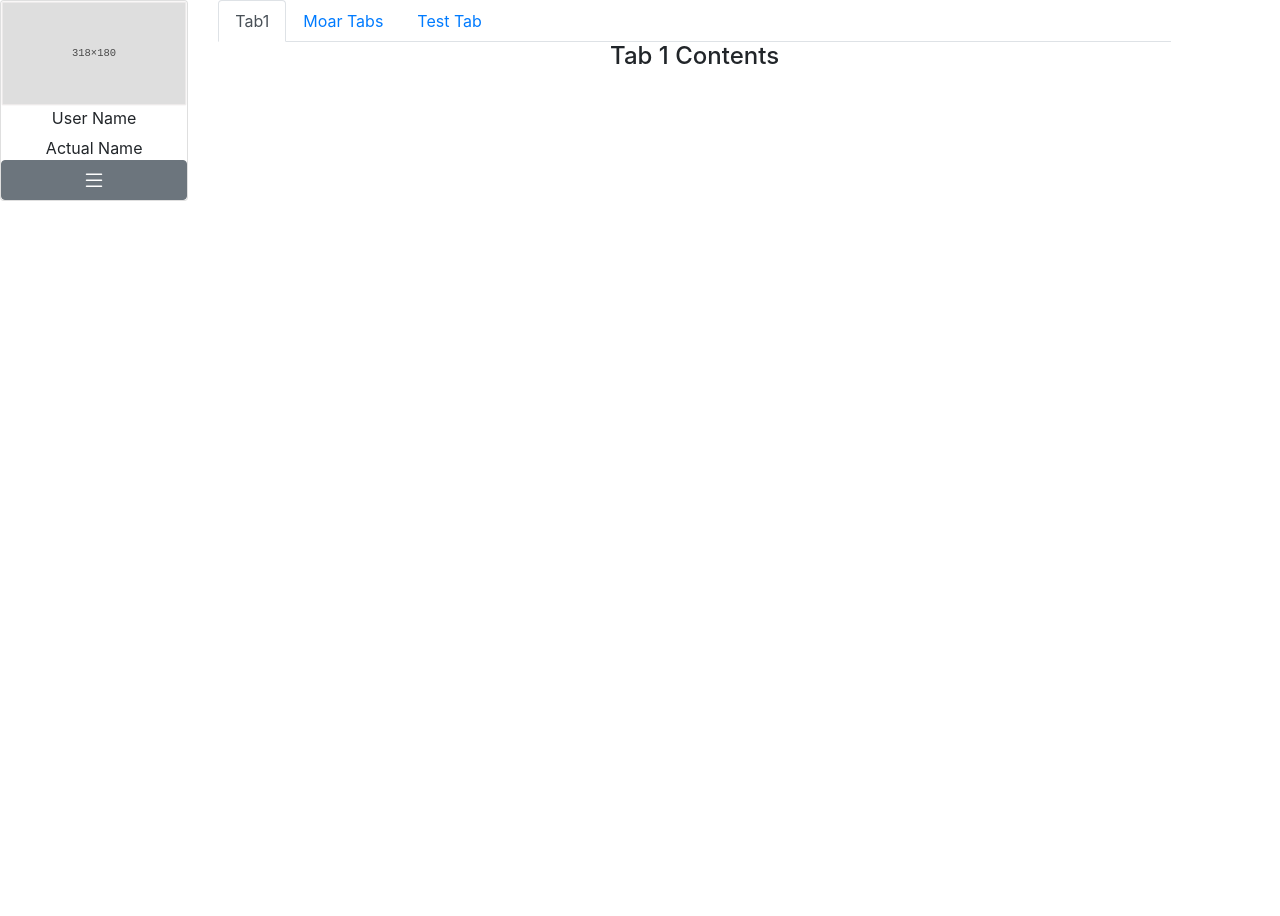
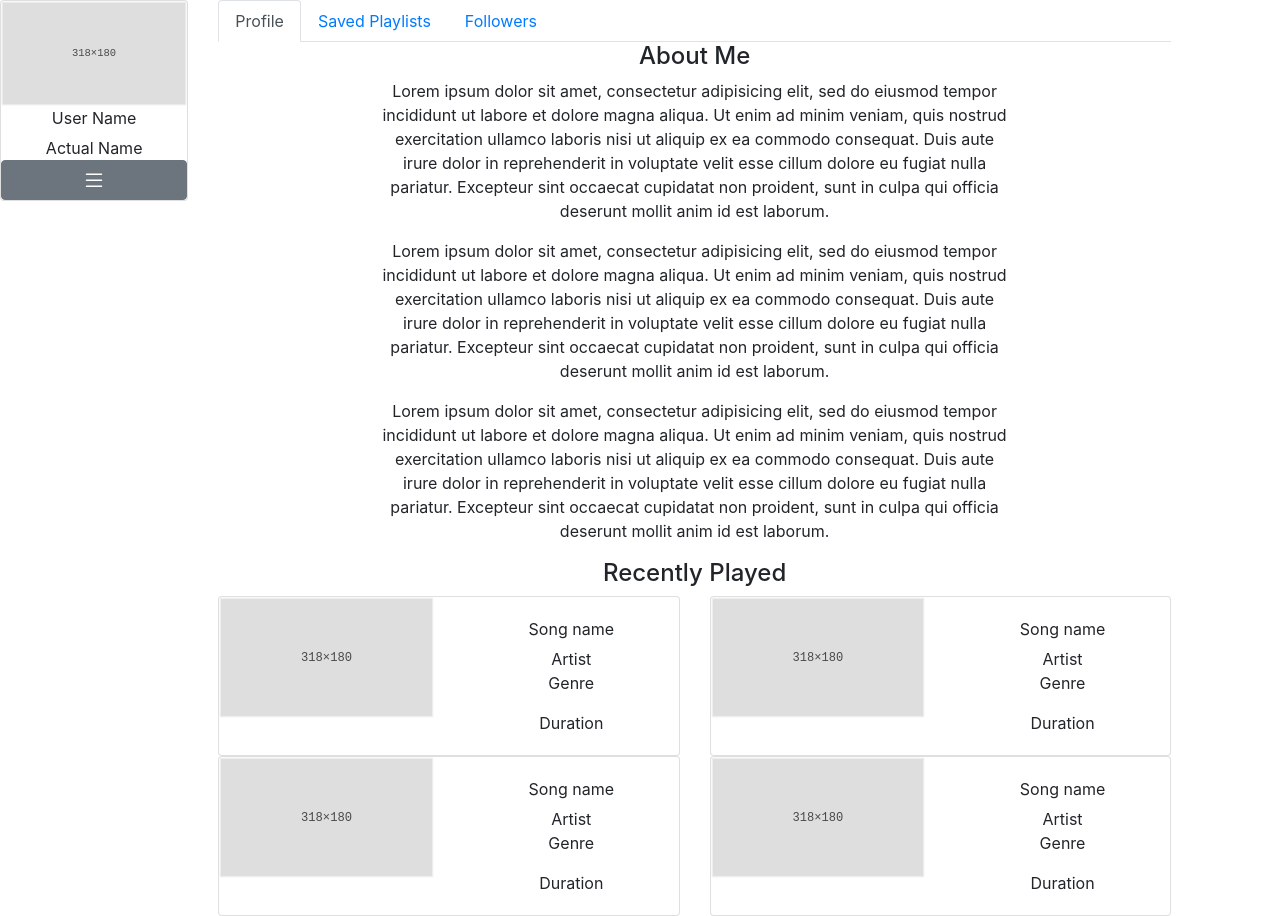
Before and after one commit to Build-Week-Spotify-Song-Suggester-4/front-end, a React (Create React App) app: page /1 in a window 1280 px wide. Before the commit the page ends 800 px from the top, so only its background shows below. Built offline with nearby package versions, Linux system fonts and the light colour scheme.

Commit message:
implemented profile and follower structure to user page

```diff
--- /dev/null
+++ b/src/components/ProfileCard.js
@@ -0,0 +1,34 @@
+import React from "react";
+import { Col, Card, CardBody, CardTitle, CardSubtitle, CardImg, ListGroup, ListGroupItem, Button, UncontrolledCollapse } from "reactstrap";
+const placeholder = require("../placeholder.svg");
+
+function UserCard(){
+	return(
+		<Col sm="2">
+	    		<Card>
+					<div>
+						<CardImg src={placeholder} />
+						<CardTitle>User Name</CardTitle>
+						<CardSubtitle>Actual Name</CardSubtitle>
+
+						<Button type="button" id="toggler" block>
+							<svg class="bi bi-list" width="1.5em" height="1.5em" viewBox="0 0 16 16" fill="currentColor" xmlns="http://www.w3.org/2000/svg">
+							  <path fill-rule="evenodd" d="M2.5 11.5A.5.5 0 0 1 3 11h10a.5.5 0 0 1 0 1H3a.5.5 0 0 1-.5-.5zm0-4A.5.5 0 0 1 3 7h10a.5.5 0 0 1 0 1H3a.5.5 0 0 1-.5-.5zm0-4A.5.5 0 0 1 3 3h10a.5.5 0 0 1 0 1H3a.5.5 0 0 1-.5-.5z"/>
+							</svg>
+						</Button>
+
+					    <UncontrolledCollapse toggler="#toggler">
+					          <ListGroup>
+							      <ListGroupItem tag="button">Preferences</ListGroupItem>
+							      <ListGroupItem tag="button">Account Settings</ListGroupItem>
+							      <ListGroupItem tag="button">Song Metrics</ListGroupItem>
+							      <ListGroupItem tag="button" color="danger">Sign Out</ListGroupItem>
+							   </ListGroup>
+					    </UncontrolledCollapse>
+					</div>
+				</Card>
+	    	</Col>
+	);
+}
+
+export default UserCard;
--- /dev/null
+++ b/src/components/SongCard.js
@@ -0,0 +1,86 @@
+import React from "react";
+import { Row, Col, Card, CardBody, CardTitle, CardSubtitle, CardText, CardImg} from "reactstrap";
+const placeholder = require("../placeholder.svg");
+
+function SongCard(){
+	return(
+	<Row>
+
+		<Col sm="6">
+			<Card>
+				<Row>
+					<Col >
+						<CardImg src={placeholder} />
+					</Col>
+					<Col >
+						<CardBody>
+							<CardTitle>Song name</CardTitle>
+							<CardSubtitle>Artist</CardSubtitle>
+							<CardText>Genre</CardText>
+							<CardText>Duration</CardText>
+						</CardBody>
+					</Col>
+				</Row>
+			</Card>
+		</Col>
+		<Col sm="6">
+			<Card>
+				<Row>
+					<Col >
+						<CardImg src={placeholder} />
+					</Col>
+					<Col >
+						<CardBody>
+							<CardTitle>Song name</CardTitle>
+							<CardSubtitle>Artist</CardSubtitle>
+							<CardText>Genre</CardText>
+							<CardText>Duration</CardText>
+						</CardBody>
+					</Col>
+				</Row>
+			</Card>
+		</Col>
+
+		<Col sm="6">
+			<Card>
+				<Row>
+					<Col >
+						<CardImg src={placeholder} />
+					</Col>
+					<Col>
+						<CardBody>
+							<CardTitle>Song name</CardTitle>
+							<CardSubtitle>Artist</CardSubtitle>
+							<CardText>Genre</CardText>
+							<CardText>Duration</CardText>
+						</CardBody>
+					</Col>
+				</Row>
+			</Card>
+		</Col>
+		<Col sm="6">
+			<Card>
+				<Row>
+					<Col >
+						<CardImg src={placeholder} />
+					</Col>
+					<Col >
+						<CardBody>
+							<CardTitle>Song name</CardTitle>
+							<CardSubtitle>Artist</CardSubtitle>
+							<CardText>Genre</CardText>
+							<CardText>Duration</CardText>
+						</CardBody>
+					</Col>
+				</Row>
+			</Card>
+		</Col>
+
+	</Row>
+
+
+
+	);
+}
+
+export default SongCard;
--- a/src/components/UserCard.js
+++ b/src/components/UserCard.js
@@ -1,34 +1,19 @@
 import React from "react";
-import { Col, Card, CardBody, CardTitle, CardSubtitle, CardImg, ListGroup, ListGroupItem, Button, UncontrolledCollapse } from "reactstrap";
+import { Button, Col, Card, CardBody, CardTitle, CardSubtitle, CardImg } from "reactstrap";
 const placeholder = require("../placeholder.svg");
-const menuIcon = require("../open-menu.svg");
 
 function UserCard(){
 	return(
 		<Col sm="2">
-	    		<Card>
-					<div>
-						<CardImg src={placeholder} />
-						<CardTitle>User Name</CardTitle>
-						<CardSubtitle>Actual Name</CardSubtitle>
-
-						<Button type="button" id="toggler" block>
-							<svg class="bi bi-list" width="1.5em" height="1.5em" viewBox="0 0 16 16" fill="currentColor" xmlns="http://www.w3.org/2000/svg">
-							  <path fill-rule="evenodd" d="M2.5 11.5A.5.5 0 0 1 3 11h10a.5.5 0 0 1 0 1H3a.5.5 0 0 1-.5-.5zm0-4A.5.5 0 0 1 3 7h10a.5.5 0 0 1 0 1H3a.5.5 0 0 1-.5-.5zm0-4A.5.5 0 0 1 3 3h10a.5.5 0 0 1 0 1H3a.5.5 0 0 1-.5-.5z"/>
-							</svg>
-						</Button>
-
-					    <UncontrolledCollapse toggler="#toggler">
-					          <ListGroup>
-							      <ListGroupItem tag="button">Preferences</ListGroupItem>
-							      <ListGroupItem tag="button">Account Settings</ListGroupItem>
-							      <ListGroupItem tag="button">Song Metrics</ListGroupItem>
-							      <ListGroupItem tag="button" color="danger">Sign Out</ListGroupItem>
-							   </ListGroup>
-					    </UncontrolledCollapse>
-					</div>
-				</Card>
-	    	</Col>
+			<Card>
+				<CardImg src={placeholder} />
+				<CardBody>
+					<CardTitle>User Name</CardTitle>
+					<CardSubtitle>First Name</CardSubtitle>
+					<Button>Add Friend</Button>
+				</CardBody>
+			</Card>
+		</Col>
 	);
 }
 
--- a/src/components/UserPage.js
+++ b/src/components/UserPage.js
@@ -1,6 +1,8 @@
 import React, { useState } from 'react';
 import { Container, TabContent, TabPane, Nav, NavItem, NavLink, Card, Button, CardTitle, CardText, Row, Col, UncontrolledCollapse, CardBody } from 'reactstrap';
 import classnames from 'classnames';
+import SongCard from "./SongCard";
+import ProfileCard from "./ProfileCard";
 import UserCard from "./UserCard";
 
 function UserPage(){
@@ -14,17 +16,18 @@ function UserPage(){
 
     <div>
     	<Row>
-    		<UserCard />
+    		<ProfileCard />
 
 
 		    <Col sm="9">
+
 			      <Nav tabs>
 			        <NavItem>
 			          <NavLink
 			            className={classnames({ active: activeTab === '1' })}
 			            onClick={() => { toggle('1'); }}
 			          >
-			            Tab1
+			            Profile
 			          </NavLink>
 			        </NavItem>
 			        <NavItem>
@@ -32,7 +35,7 @@ function UserPage(){
 			            className={classnames({ active: activeTab === '2' })}
 			            onClick={() => { toggle('2'); }}
 			          >
-			            Moar Tabs
+			            Saved Playlists
 			          </NavLink>
 			        </NavItem>
 			        <NavItem>
@@ -40,16 +43,42 @@ function UserPage(){
 			        		className={classnames({ active: activeTab === '3' })}
 			        		onClick={() => { toggle('3'); }}
 			        	>
-			        		Test Tab
+			        		Followers
 			        	</NavLink>
 			        </NavItem>
 			      </Nav>
+
 			      <TabContent activeTab={activeTab}>
 			        <TabPane tabId="1">
 			          <Row>
-			            <Col sm="12">
-			              <h4>Tab 1 Contents</h4>
+			            <Col sm={{ size: 8, offset:2 }}>
+							<h4>About Me</h4>
+							<p>Lorem ipsum dolor sit amet, consectetur adipisicing elit, sed do eiusmod tempor incididunt ut labore et
+							dolore magna aliqua. Ut enim ad minim veniam, quis nostrud exercitation ullamco laboris nisi ut aliquip
+							ex ea commodo consequat. Duis aute irure dolor in reprehenderit in voluptate velit esse cillum dolore eu
+							fugiat nulla pariatur. Excepteur sint occaecat cupidatat non proident, sunt in culpa qui officia deserunt
+							mollit anim id est laborum.</p>
+
+							<p>Lorem ipsum dolor sit amet, consectetur adipisicing elit, sed do eiusmod tempor incididunt ut labore et
+							dolore magna aliqua. Ut enim ad minim veniam, quis nostrud exercitation ullamco laboris nisi ut aliquip
+							ex ea commodo consequat. Duis aute irure dolor in reprehenderit in voluptate velit esse cillum dolore eu
+							fugiat nulla pariatur. Excepteur sint occaecat cupidatat non proident, sunt in culpa qui officia deserunt
+							mollit anim id est laborum.</p>
+
+							<p>Lorem ipsum dolor sit amet, consectetur adipisicing elit, sed do eiusmod tempor incididunt ut labore et
+							dolore magna aliqua. Ut enim ad minim veniam, quis nostrud exercitation ullamco laboris nisi ut aliquip
+							ex ea commodo consequat. Duis aute irure dolor in reprehenderit in voluptate velit esse cillum dolore eu
+							fugiat nulla pariatur. Excepteur sint occaecat cupidatat non proident, sunt in culpa qui officia deserunt
+							mollit anim id est laborum.</p>
 			            </Col>
+			          </Row>
+			          <Row>
+			          	<Col sm="12">
+			          		<h4>Recently Played</h4>
+			          	</Col>
+			          	<Col>
+			          		<SongCard />
+			          	</Col>
 			          </Row>
 			        </TabPane>
 			        <TabPane tabId="2">
@@ -72,9 +101,7 @@ function UserPage(){
 			        </TabPane>
 			        <TabPane tabId="3">
 			        	<Row>
-			        		<Col >
-
-			        		</Col>
+			        		<UserCard />
 			        	</Row>
 			        </TabPane>
 			      </TabContent>
```
